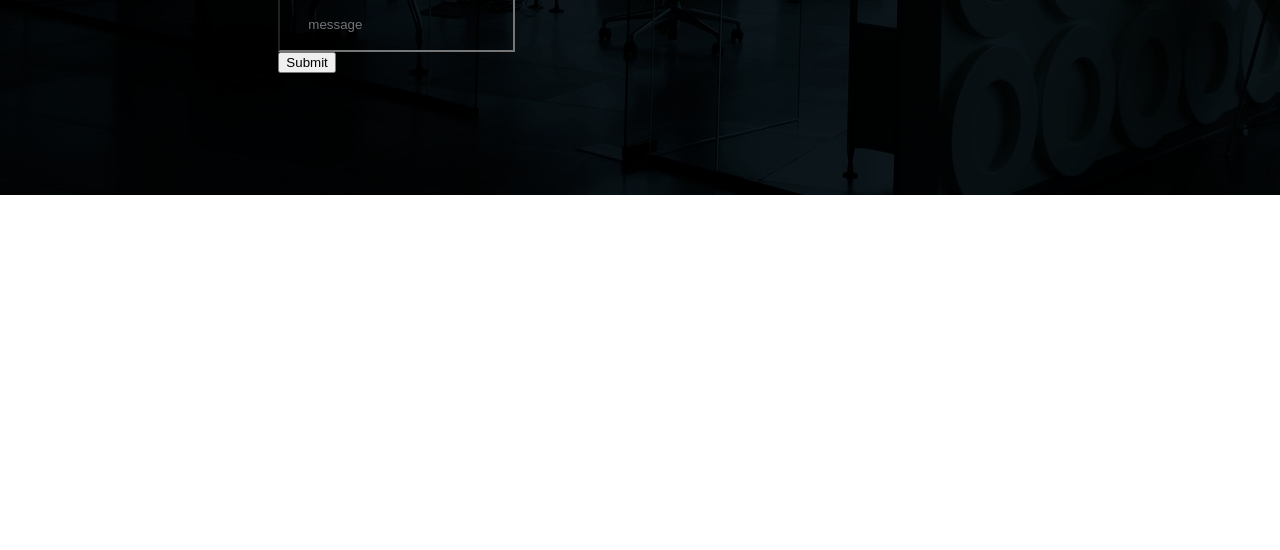
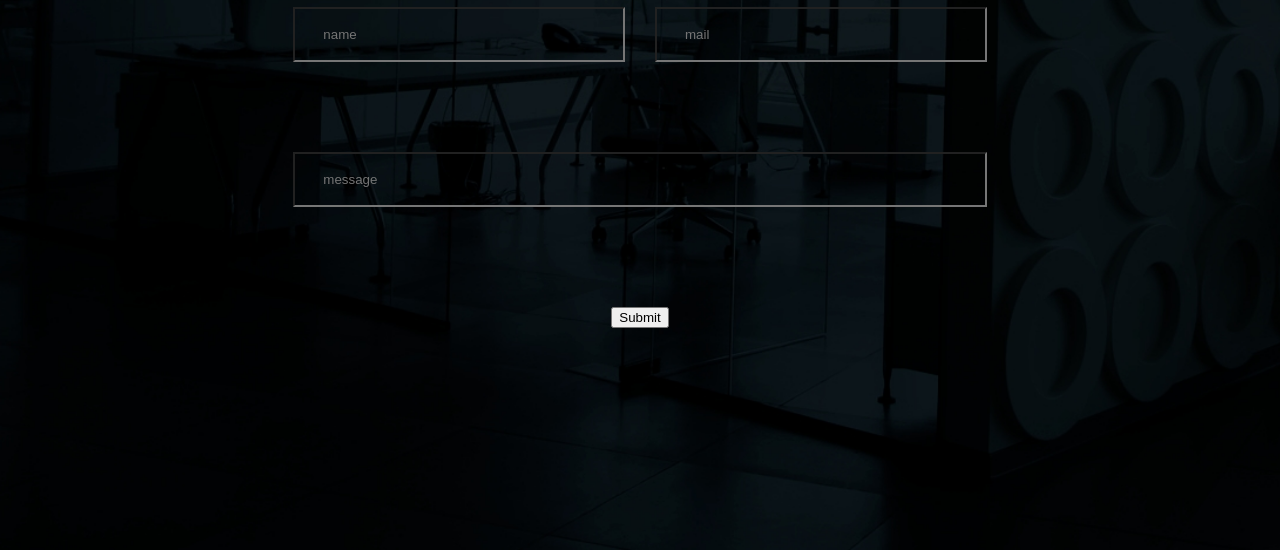
Before and after one commit to megama5/elegant, a plain HTML site: page index.html in a window 1280 px wide. Shown: the part 3441-3991 px from the top of the page. Before the commit the page ends 3636 px from the top, so only its background shows below. Drawn offline with Linux system fonts and the light colour scheme.

Commit message:
callback

```diff
--- a/assets/src/parts/_callback.scss
+++ b/assets/src/parts/_callback.scss
@@ -2,7 +2,7 @@
 	padding-top: rem(44);
 	padding-bottom: rem(122);
 	background: url('../img/callback-bg.jpg') center no-repeat;
-	background-position: cover;
+	background-size: cover;
 	&__container{
 		@extend .flex-col-container;
 		align-items:center;
@@ -15,6 +15,7 @@
 		@extend .flex;
 		@include col(4);
 		justify-content:center;
+		margin-bottom: rem(65);
 	}
 	&__social-link{
 		margin-right: rem(30);
--- a/assets/src/parts/_form.scss
+++ b/assets/src/parts/_form.scss
@@ -2,8 +2,6 @@
 	@extend .flex-row-container;
 	&__info-wrap{
 		position: relative;
-
-
 	}
 	&__label{
 		position: absolute;
@@ -15,12 +13,18 @@
 	&__input{
 		background: none;
 		padding: rem(18) rem(28);
-
+		width: 100%;
 	}
 	&__info-wrap-50{
 		width: 50%;
+		padding: 0 $gup rem(90) $gup;
 	}
 	&__info-wrap-100{
-		width: 100%
+		width: 100%;
+		padding: 0 $gup rem(100) $gup;
+		&--btn{
+			@extend .flex;
+			justify-content: center;
+		}
 	}
 }
--- a/assets/src/settings/_fonts.scss
+++ b/assets/src/settings/_fonts.scss
@@ -1,4 +1,4 @@
 //font-family: 'Lato', sans-serif;
-@import url('https://fonts.googleapis.com/css?family=Lato:100,300,400');
+@import url('https://fonts.googleapis.com/css?family=Lato:100,300,400,400i');
 //font-family: 'Raleway', sans-serif;
 @import url('https://fonts.googleapis.com/css?family=Raleway:400,700');
--- a/index.html
+++ b/index.html
@@ -189,7 +189,7 @@
 						<input id="message" type="text" name="message" class="form__input" required="required" placeholder="message">
 					</p>
 
-					<p class="form__info-wrap form__info-wrap-100">
+					<p class="form__info-wrap form__info-wrap-100 form__info-wrap-100--btn">
 						<label for="submit" class="form__label">Submit</label>
 						<input id="submit" type="submit">
 					</p>
```
Also changed, not shown: assets/dist/style.css, 1 other file.
